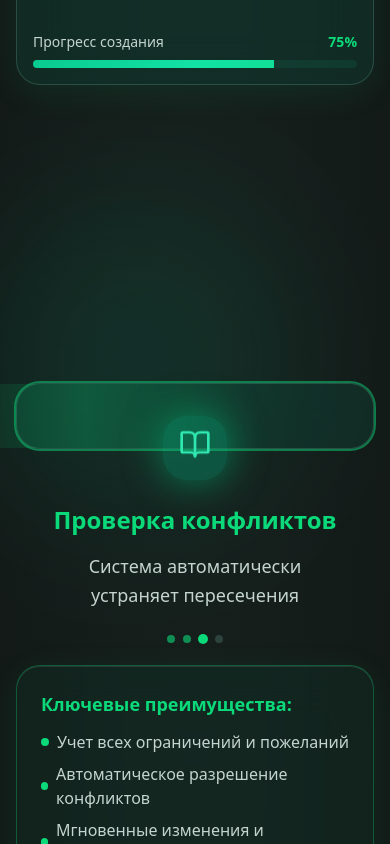
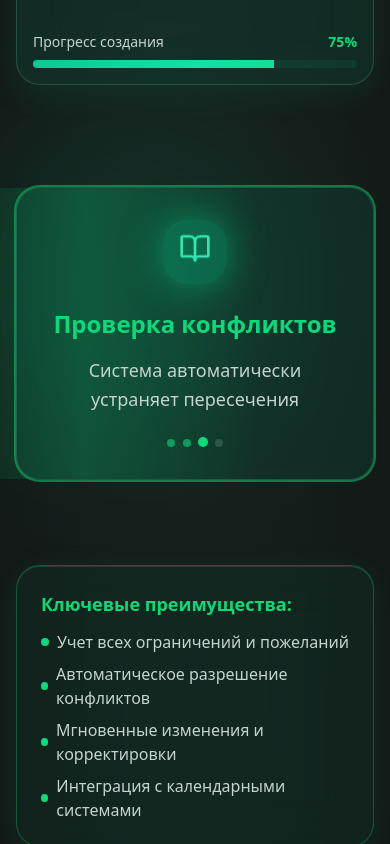
Before and after one commit to Lomonimus02/liquid-school-glow, a React (Vite) app: page / in a window 390 px wide. Shown: the part 5660-6504 px from the top of the page. Built offline with nearby package versions, Linux system fonts and the light colour scheme.

Commit message:
Fix layout and animation issues.
Adjusted the layout of the stage card to be horizontally aligned with the visualization block and removed the horizontal "slide" animation.

```diff
--- a/src/components/ScheduleAnimationSection.tsx
+++ b/src/components/ScheduleAnimationSection.tsx
@@ -78,7 +78,7 @@ const ScheduleAnimationSection = () => {
           </div>
         </div>
 
-        <div className="grid grid-cols-1 lg:grid-cols-2 gap-12 items-center">
+        <div className="grid grid-cols-1 lg:grid-cols-2 gap-12 items-start">
           {/* Animation visualization */}
           <div className="relative">
             <div ref={animationRef} className="glass-card p-8 min-h-[500px] relative overflow-hidden">
@@ -223,8 +223,8 @@ const ScheduleAnimationSection = () => {
 
           {/* Process steps - Show only active step */}
           <div className="space-y-8">
-            <div className="min-h-[500px] flex items-center justify-center relative">
-              <div className="relative w-full max-w-lg">
+            <div className="min-h-[400px] flex items-center justify-center relative">
+              <div className="relative w-full">
                 {scheduleSteps.map((step, index) => {
                   const IconComponent = step.icon;
                   const isActive = index === activeStep;
@@ -232,14 +232,11 @@ const ScheduleAnimationSection = () => {
                   return (
                     <div
                       key={index}
-                      className={`absolute inset-0 glass-card p-8 transition-all duration-700 ease-in-out overflow-visible ${
+                      className={`glass-card p-8 transition-all duration-700 ease-in-out ${
                         isActive
-                          ? 'opacity-100 scale-100 ring-2 ring-stellar-accent/50 glow-effect translate-y-0'
-                          : 'opacity-0 scale-95 translate-y-4 pointer-events-none'
+                          ? 'opacity-100 scale-100 ring-2 ring-stellar-accent/50 glow-effect'
+                          : 'opacity-0 scale-95 pointer-events-none absolute inset-0'
                       }`}
-                      style={{
-                        transitionDelay: isActive ? '0ms' : '100ms'
-                      }}
                     >
                       {/* Shimmer effect for active step */}
                       {isActive && (
```
